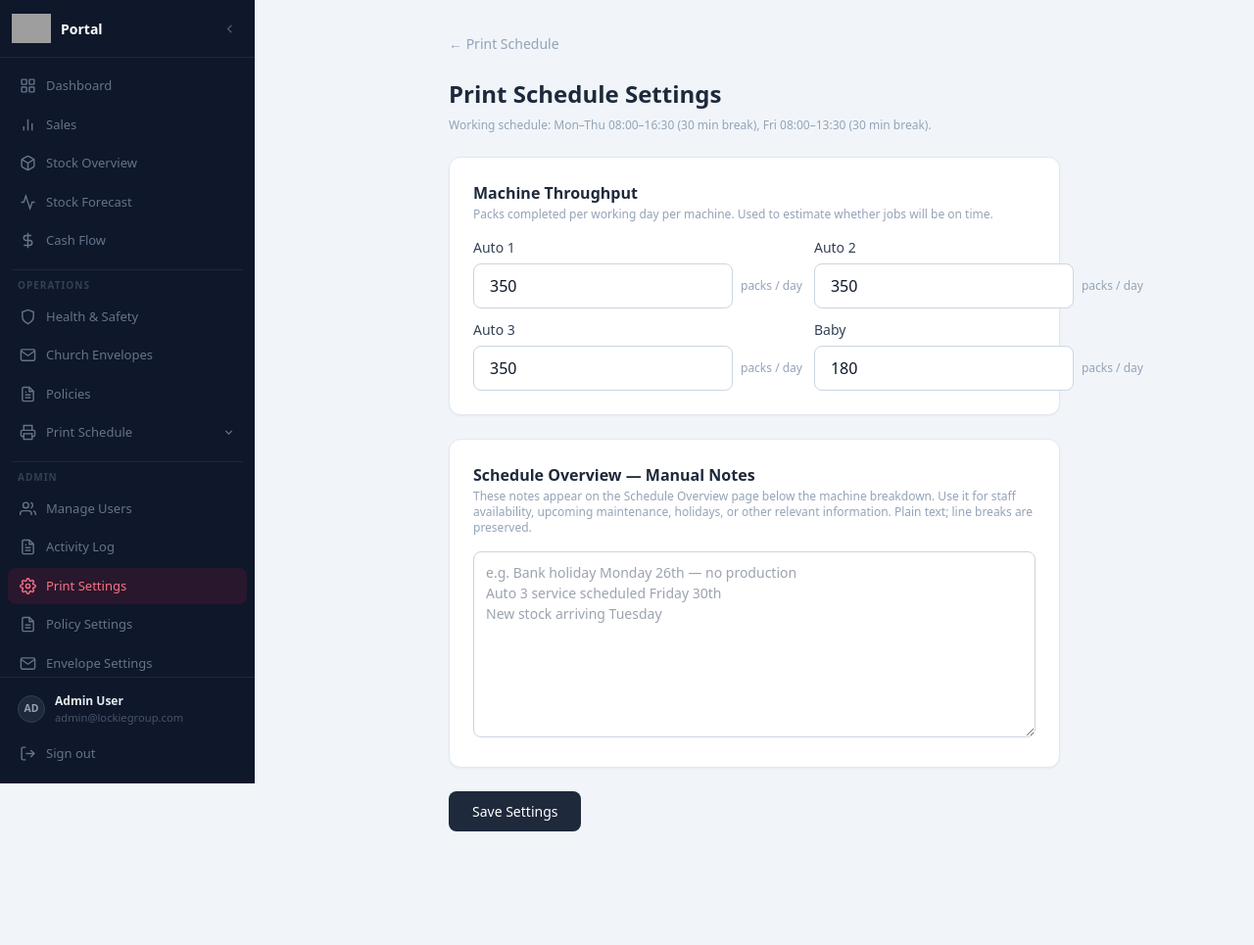
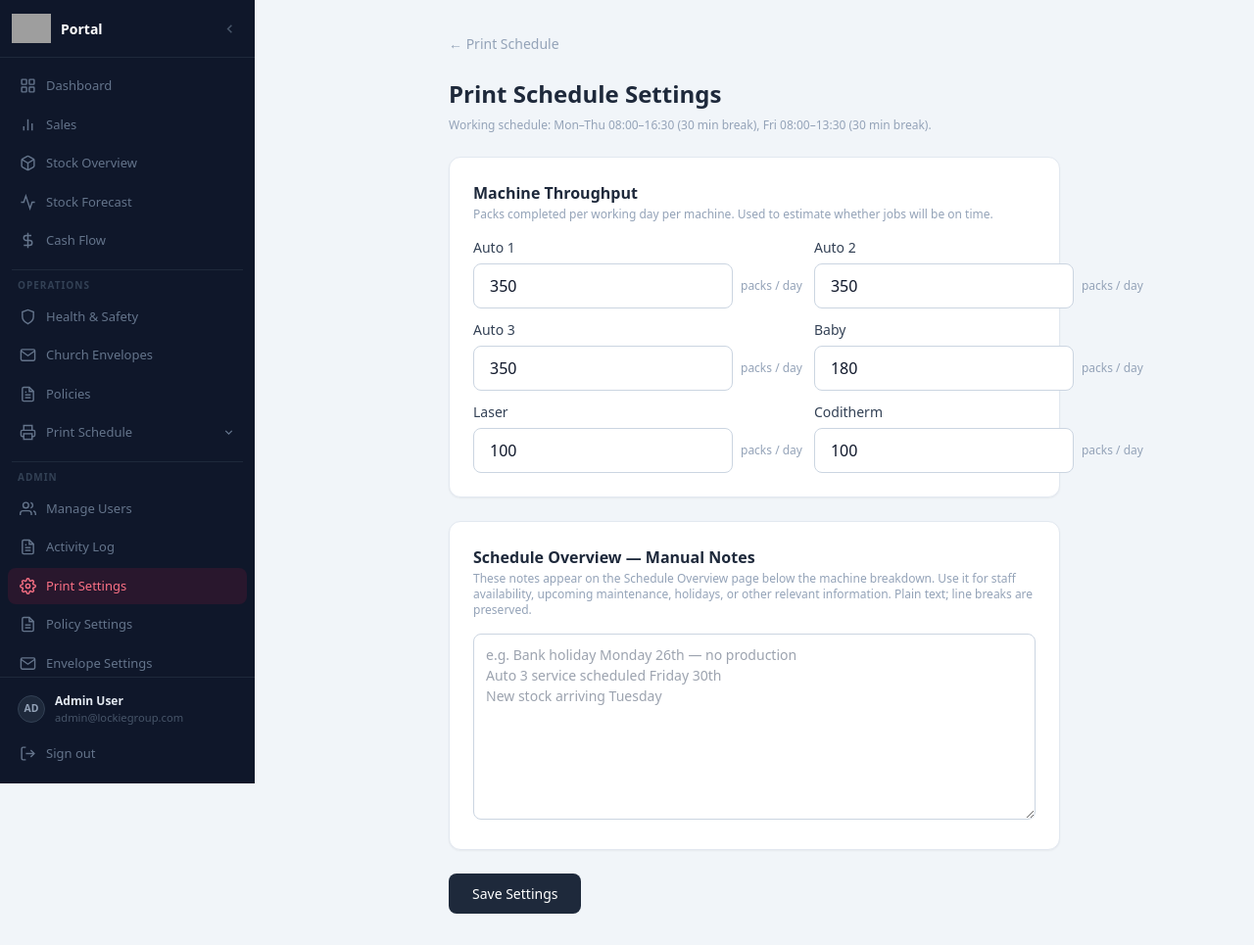
Before and after one commit to lockiegroup/Lockie-Portal, a Laravel app: page /admin/print-schedule-settings in a window 1280 px wide. Shown: the whole page at 98% size. Before the commit the page ends 849 px from the top, so only its background shows below. Run offline with Laravel 12, Linux system fonts and the light colour scheme; a user stored in the database is signed in; data comes from the database, SQL or seed files in the repository; style sheets or scripts are compiled from the project's sources; grey boxes are pictures that could not be loaded.

Commit message:
Add Laser and Coditherm boards before Awaiting Despatch
Both are added as machine boards (lead time tracking, throughput
settings). Defaults to 100 packs/day — adjust in Print Settings.

https://claude.ai/code/session_01MV3XFPpjdWxqsfbhwuYMdk

```diff
--- a/app/Http/Controllers/Admin/PrintScheduleSettingController.php
+++ b/app/Http/Controllers/Admin/PrintScheduleSettingController.php
@@ -13,11 +13,13 @@ class PrintScheduleSettingController extends Controller
     public function index(): View
     {
         $settings = [
-            'throughput_auto_1' => PrintScheduleSetting::getValue('throughput_auto_1', '350'),
-            'throughput_auto_2' => PrintScheduleSetting::getValue('throughput_auto_2', '350'),
-            'throughput_auto_3' => PrintScheduleSetting::getValue('throughput_auto_3', '350'),
-            'throughput_baby'   => PrintScheduleSetting::getValue('throughput_baby',   '180'),
-            'dashboard_notes'   => PrintScheduleSetting::getValue('dashboard_notes',   ''),
+            'throughput_auto_1'    => PrintScheduleSetting::getValue('throughput_auto_1',    '350'),
+            'throughput_auto_2'    => PrintScheduleSetting::getValue('throughput_auto_2',    '350'),
+            'throughput_auto_3'    => PrintScheduleSetting::getValue('throughput_auto_3',    '350'),
+            'throughput_baby'      => PrintScheduleSetting::getValue('throughput_baby',      '180'),
+            'throughput_laser'     => PrintScheduleSetting::getValue('throughput_laser',     '100'),
+            'throughput_coditherm' => PrintScheduleSetting::getValue('throughput_coditherm', '100'),
+            'dashboard_notes'      => PrintScheduleSetting::getValue('dashboard_notes',      ''),
         ];
 
         return view('admin.print-schedule-settings', compact('settings'));
@@ -26,18 +28,22 @@ class PrintScheduleSettingController extends Controller
     public function update(Request $request): RedirectResponse
     {
         $request->validate([
-            'throughput_auto_1' => 'required|integer|min:1',
-            'throughput_auto_2' => 'required|integer|min:1',
-            'throughput_auto_3' => 'required|integer|min:1',
-            'throughput_baby'   => 'required|integer|min:1',
-            'dashboard_notes'   => 'nullable|string|max:5000',
+            'throughput_auto_1'    => 'required|integer|min:1',
+            'throughput_auto_2'    => 'required|integer|min:1',
+            'throughput_auto_3'    => 'required|integer|min:1',
+            'throughput_baby'      => 'required|integer|min:1',
+            'throughput_laser'     => 'required|integer|min:1',
+            'throughput_coditherm' => 'required|integer|min:1',
+            'dashboard_notes'      => 'nullable|string|max:5000',
         ]);
 
-        PrintScheduleSetting::setValue('throughput_auto_1', (string) $request->integer('throughput_auto_1'));
-        PrintScheduleSetting::setValue('throughput_auto_2', (string) $request->integer('throughput_auto_2'));
-        PrintScheduleSetting::setValue('throughput_auto_3', (string) $request->integer('throughput_auto_3'));
-        PrintScheduleSetting::setValue('throughput_baby',   (string) $request->integer('throughput_baby'));
-        PrintScheduleSetting::setValue('dashboard_notes',   $request->input('dashboard_notes', ''));
+        PrintScheduleSetting::setValue('throughput_auto_1',    (string) $request->integer('throughput_auto_1'));
+        PrintScheduleSetting::setValue('throughput_auto_2',    (string) $request->integer('throughput_auto_2'));
+        PrintScheduleSetting::setValue('throughput_auto_3',    (string) $request->integer('throughput_auto_3'));
+        PrintScheduleSetting::setValue('throughput_baby',      (string) $request->integer('throughput_baby'));
+        PrintScheduleSetting::setValue('throughput_laser',     (string) $request->integer('throughput_laser'));
+        PrintScheduleSetting::setValue('throughput_coditherm', (string) $request->integer('throughput_coditherm'));
+        PrintScheduleSetting::setValue('dashboard_notes',      $request->input('dashboard_notes', ''));
 
         return back()->with('success', 'Settings saved.');
     }
--- a/app/Models/PrintJob.php
+++ b/app/Models/PrintJob.php
@@ -15,10 +15,12 @@ class PrintJob extends Model
         'auto_2'             => 'Auto 2',
         'auto_3'             => 'Auto 3',
         'baby'               => 'Baby',
+        'laser'              => 'Laser',
+        'coditherm'          => 'Coditherm',
         'awaiting_despatch'  => 'Awaiting Despatch',
     ];
 
-    public const MACHINES = ['auto_1', 'auto_2', 'auto_3', 'baby'];
+    public const MACHINES = ['auto_1', 'auto_2', 'auto_3', 'baby', 'laser', 'coditherm'];
 
     protected $fillable = [
         'unleashed_guid',
--- a/resources/views/admin/print-schedule-settings.blade.php
+++ b/resources/views/admin/print-schedule-settings.blade.php
@@ -36,7 +36,7 @@
                 </div>
 
                 <div style="display:grid;grid-template-columns:1fr 1fr;gap:12px;">
-                    @foreach(['auto_1' => 'Auto 1', 'auto_2' => 'Auto 2', 'auto_3' => 'Auto 3', 'baby' => 'Baby'] as $key => $label)
+                    @foreach(['auto_1' => 'Auto 1', 'auto_2' => 'Auto 2', 'auto_3' => 'Auto 3', 'baby' => 'Baby', 'laser' => 'Laser', 'coditherm' => 'Coditherm'] as $key => $label)
                         <div>
                             <label class="block text-sm font-medium text-slate-700 mb-1.5">{{ $label }}</label>
                             <div style="display:flex;align-items:center;gap:8px;">
```
Also changed, not shown: app/Http/Controllers/PrintScheduleController.php (+6 -4 lines).
